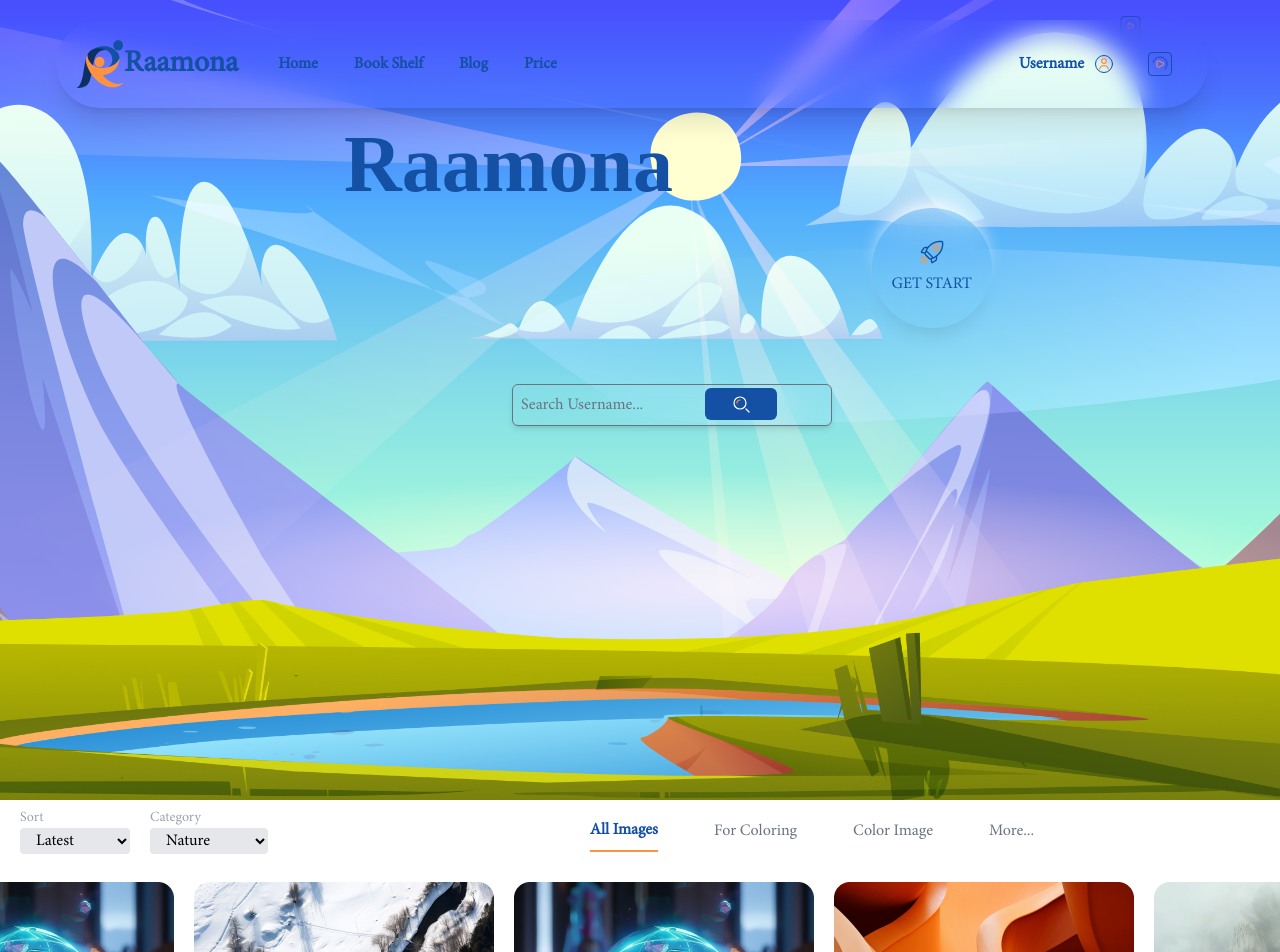
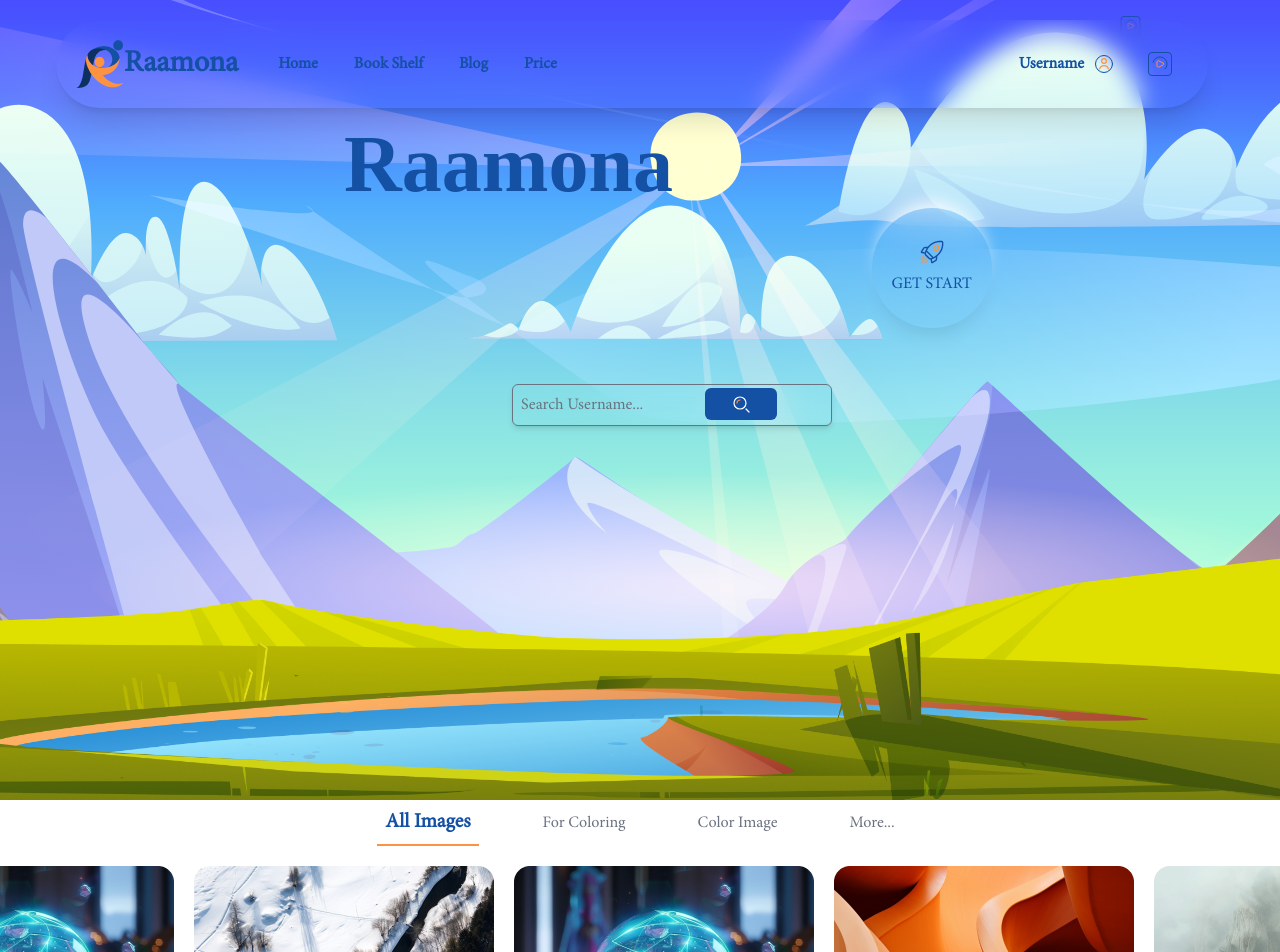
Before and after one commit to zahra-hsb/raamona-parallax, a Next.js app: page / in a window 1280 px wide. Shown: the top 952 px of the page. Built offline with nearby package versions, Linux system fonts and the light colour scheme; a web font is replaced by a local one.

Commit message:
tabs created in home page

```diff
--- a/src/components/homeComponents/MainPage/index.jsx
+++ b/src/components/homeComponents/MainPage/index.jsx
@@ -15,7 +15,7 @@ const MainPage = () => {
     return (
         <>
             <Main />
-            <Tabs />
+            <Tabs Home={true} />
             <RaamonaInfo />
             <FaQ />
             <Footer isShow={true} />
--- a/src/components/homeComponents/Tabs/index.jsx
+++ b/src/components/homeComponents/Tabs/index.jsx
@@ -15,7 +15,7 @@ import pic13 from '../../../../public/images/pics/13.png';
 import pic14 from '../../../../public/images/pics/14.png';
 import pic15 from '../../../../public/images/pics/15.png';
 import Image from "next/image";
-import { useContext, useEffect, useRef } from "react";
+import { useContext, useEffect, useRef, useState } from "react";
 import { LoadContext } from "@/components/context/context";
 
 import 'swiper/css';
@@ -24,8 +24,21 @@ import 'swiper/css/navigation';
 
 import { Swiper, SwiperSlide } from 'swiper/react';
 import { Autoplay } from "swiper/modules";
+import Tab from "@/components/globalComponents/Tab";
 
-const Tabs = () => {
+const tabArray = [
+    { text: 'All Images', id: 1 },
+    { text: 'For Coloring', id: 2 },
+    { text: 'Color Image', id: 3 },
+    { text: 'More...', id: 4 },
+]
+
+const Tabs = ({ Home }) => {
+    const [selectedTab, setSelectedTab] = useState(1)
+
+    function handleSelectTab(id) {
+        setSelectedTab(id)
+    }
     const pics1Array = {
         div1: [pic2, pic3, pic4, pic4, pic4, pic4, pic4, pic4, pic4, pic12, pic10, pic12, pic4, pic4, pic4],
         div2: [pic2, pic6, pic9, pic10, pic14, pic14, pic14, pic14, pic14, pic14, pic14, pic4, pic4, pic4],
@@ -55,7 +68,7 @@ const Tabs = () => {
         <>
             <section className="w-full">
                 <div className="w-full flex gap-14 justify-between items-center">
-                    <div className="flex gap-5 px-5">
+                    {!Home && <div className="flex gap-5 px-5">
                         <div className="py-2">
                             <p className="text-gray-400 text-sm">Sort</p>
                             <select className="bg-gray-200 cursor-pointer px-3 py-1 rounded">
@@ -74,27 +87,15 @@ const Tabs = () => {
                                 <option>Mandala</option>
                             </select>
                         </div>
-                    </div>
+                    </div>}
                     <div className="flex gap-14 justify-center items-center w-full ">
-                        <span className="py-2 text-blue font-bold cursor-pointer border-b-2 border-b-orange">All Images</span>
-                        <span className="py-2 text-gray-500 cursor-pointer">For Coloring</span>
-                        <span className="py-2 text-gray-500 cursor-pointer">Color Image</span>
-                        <span className="py-2 text-gray-500 cursor-pointer">More...</span>
+                        {tabArray?.map(item => (
+                            <>
+                                <Tab isSelected={selectedTab === item.id} handleSelect={() => handleSelectTab(item.id)} text={item.text} key={item.id} />
+                            </>
+                        ))}
                     </div>
                 </div>
-                {/* <div className="w-full flex gap-5 py-5">
-                    <div ref={scrollRef} className="scroller w-screen flex flex-col gap-5 h-full">
-                        {Object.keys(pics1Array).map((divKey) => (
-                            <div key={divKey} className="flex gap-5 odd:animate-infinite-reverse-scroll even:animate-infinite-scroll overflow-hidden">
-                                {pics1Array[divKey].map((pic, index) => (
-                                    <>
-                                        <PictureContainer key={index} item={pic} />
-                                    </>
-                                ))}
-                            </div>
-                        ))}
-                    </div>
-                </div> */}
                 <div className="w-full flex gap-5 py-5 overflow-hidden">
                     <div ref={scrollRef} className=" w-screen flex animate-infinite-reverse-scroll gap-5 h-full flex-nowrap items-center justify-center">
                         {!isLoad && pics1Array.div.map((item, index) => (
@@ -115,7 +116,7 @@ const Tabs = () => {
                 </div>
                 <div className="w-full flex gap-5 py-5 overflow-hidden">
                     <div ref={scrollRef} className=" w-screen flex animate-infinite-reverse-scroll gap-5 h-full flex-nowrap items-center justify-center">
-                        {!isLoad && pics1Array.div1.map((item, index) => (
+                        {!isLoad && pics1Array.div2.map((item, index) => (
                             <>
                                 <PictureContainer key={index} item={item} />
                             </>
```
